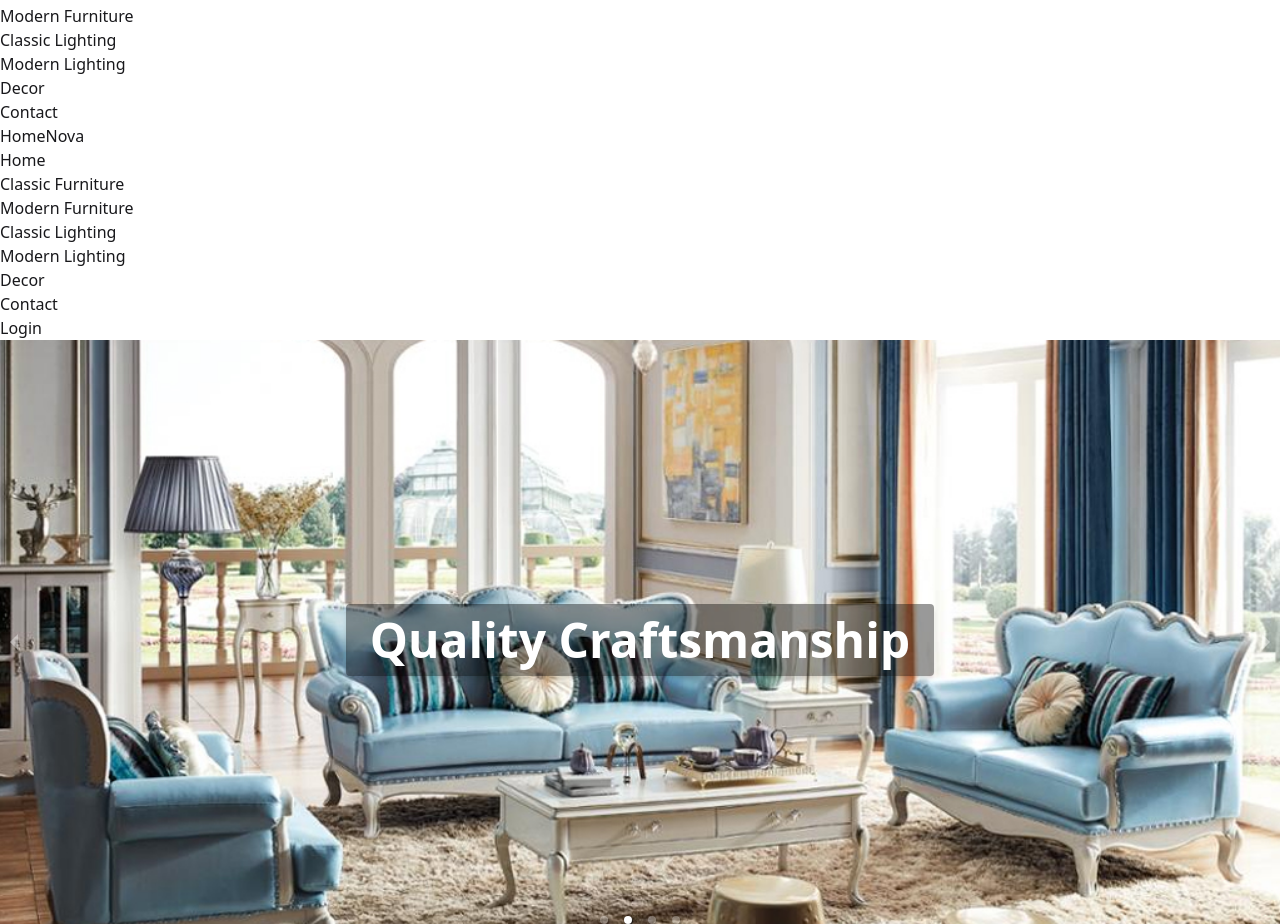
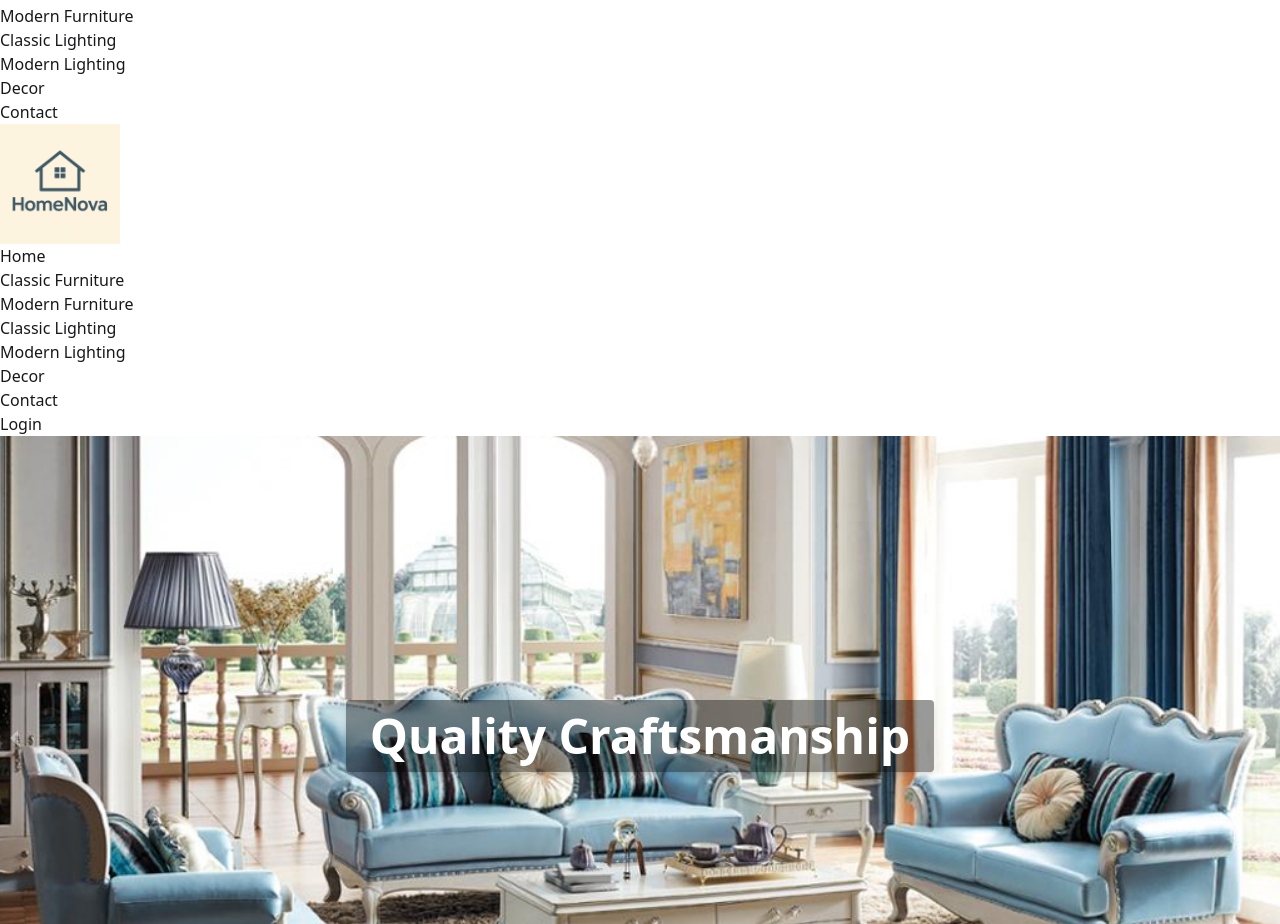
Before and after one commit to mhseber/HomeNova, a Next.js app: page / in a window 1280 px wide. Shown: the part 1324-2248 px from the top of the page. Built offline with nearby package versions, Linux system fonts and the light colour scheme.

Commit message:
Update Code

```diff
--- a/src/Components/Navbar.jsx
+++ b/src/Components/Navbar.jsx
@@ -1,5 +1,5 @@
 import Link from "next/link";
-
+import Image from "next/image";
 const Navbar = () => {
   const NavOptions = (
     <>
@@ -28,7 +28,7 @@ const Navbar = () => {
   );
   return (
     <div>
-      <div className="fixed z-10 p-10 text-black shadow-lg bg-opacity-30 backdrop-blur-md navbar bg-base-100">
+      <div className="fixed z-10 p-5 text-black shadow-lg bg-opacity-30 backdrop-blur-md navbar bg-base-100">
         <div className="navbar-start">
           <div className="dropdown">
             <div tabIndex={0} role="button" className="btn btn-ghost lg:hidden">
@@ -55,7 +55,9 @@ const Navbar = () => {
               {NavOptions}
             </ul>
           </div>
-          <a className="text-xl">HomeNova</a>
+          <div>
+            <Image src="/assets/logo.png" alt="logo" width={120} height={40} />
+          </div>
         </div>
         <div className="hidden navbar-center lg:flex">
           <ul className="px-1 menu menu-horizontal">{NavOptions}</ul>
```
Also changed, not shown: public/assets/logo.png (added).
